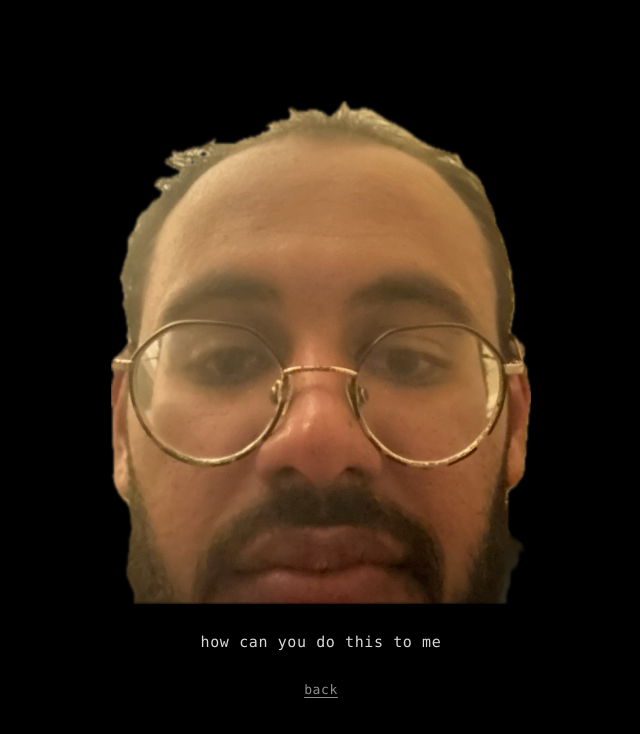
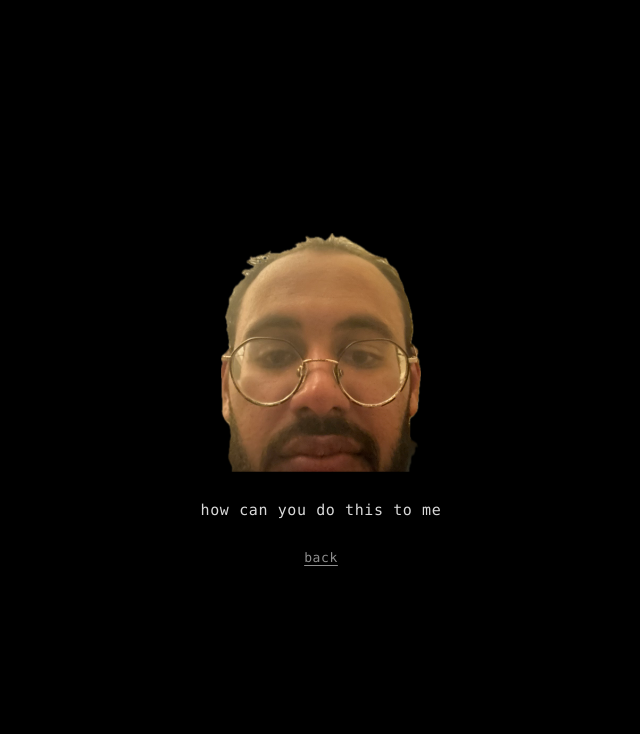
Before and after one commit to kibrahim3/kibrahim3.github.io, a plain HTML site: page betrayal.html in a window 1280 px wide. Shown: the whole page, without its empty margins (319-959 px from the left). Drawn offline with Linux system fonts and the light colour scheme.

Commit message:
change tired_kiki.png size

```diff
--- a/betrayal.html
+++ b/betrayal.html
@@ -41,9 +41,9 @@
 
     #picture {
       width: auto;
-      max-width: min(420px, 80vw);
+      max-width: min(200px, 50vw);
       height: auto;
-      max-height: 70vh;
+      max-height: 50vh;
       display: block;
       user-select: none;
       -webkit-user-drag: none;
```
